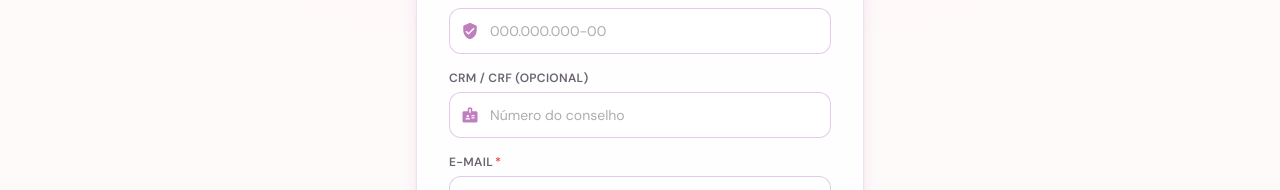
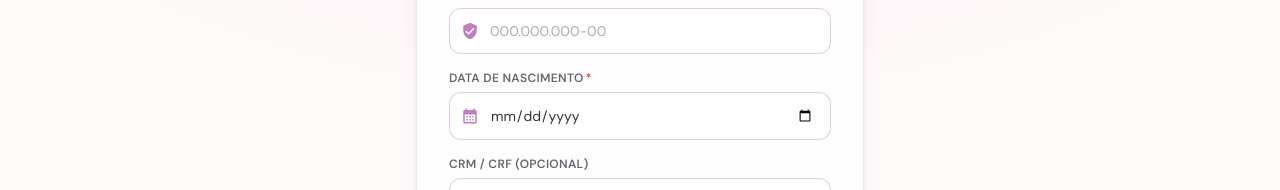
Before and after one commit to DEV-CiceroJose/VIRLA-Startup, a React (Vite) app in the folder frontend/: page /cadastro in a window 1280 px wide. Shown: the part 541-731 px from the top of the page. Built offline with nearby package versions, Linux system fonts and the light colour scheme; no server answers.

Commit message:
feat(cadastro): campo data de nascimento obrigatório (18+) [BUG-02]

```diff
--- a/frontend/src/pages/Cadastro/index.jsx
+++ b/frontend/src/pages/Cadastro/index.jsx
@@ -9,6 +9,7 @@ import PersonAdd from '@mui/icons-material/PersonAdd'
 import ArrowBack from '@mui/icons-material/ArrowBack'
 import Badge from '@mui/icons-material/Badge'
 import VerifiedUser from '@mui/icons-material/VerifiedUser'
+import CalendarMonth from '@mui/icons-material/CalendarMonth'
 import api from '../../services/api'
 import { Field, Button, Card } from '../../components/ui'
 import ProfileImageUpload from '../../components/ProfileImageUpload'
@@ -27,6 +28,7 @@ export default function Cadastro() {
   const inputPassword = useRef()
   const inputConfirmPassword = useRef()
   const inputCrmCrf = useRef()
+  const inputBirthDate = useRef()
 
   async function createUser(e) {
     e?.preventDefault()
@@ -36,6 +38,7 @@ export default function Cadastro() {
     const email = inputEmail.current?.value?.trim()
     const password = inputPassword.current?.value
     const confirmPassword = inputConfirmPassword.current?.value
+    const birthDate = inputBirthDate.current?.value
     const cpfDigits = stripCpf(cpf)
 
     if (!name) {
@@ -58,6 +61,10 @@ export default function Cadastro() {
       toast.warning('As senhas não conferem.')
       return
     }
+    if (!birthDate) {
+      toast.warning('Informe sua data de nascimento.')
+      return
+    }
 
     setSubmitting(true)
     try {
@@ -66,6 +73,7 @@ export default function Cadastro() {
         role,
         bio: '',
         cpf: cpfDigits,
+        birthDate,
       }
 
       if (profileImage) payload.profileImage = profileImage
@@ -155,6 +163,15 @@ export default function Cadastro() {
             maxLength={14}
           />
 
+          <Field
+            ref={inputBirthDate}
+            label="Data de nascimento"
+            required
+            icon={CalendarMonth}
+            type="date"
+            max={new Date().toISOString().split('T')[0]}
+          />
+
           {role === 'CUIDADOR' && (
             <Field
               ref={inputCrmCrf}
```
Also changed, not shown: 1 other file (tests, documents, lock files or other folders).
